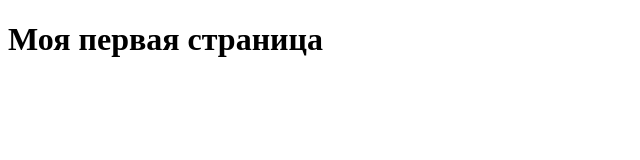
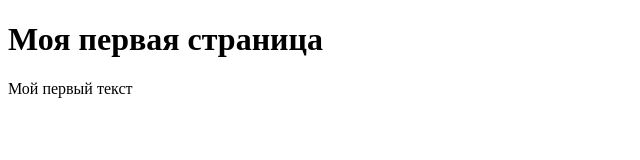
Before and after one commit to WebHeroSchool/first-page, a plain HTML site: page index.html in a window 1280 px wide. Shown: the whole page, without its empty margins (0-640 px from the left). Drawn offline with Linux system fonts and the light colour scheme.

Commit message:
Добавил не много текста

```diff
--- a/index.html
+++ b/index.html
@@ -9,6 +9,7 @@
 <body>
   <header class="header">
     <h1 class="header__title">Моя первая страница</h1>
+    <p class="header__text">Мой первый текст</p>
   </header>
 </body>
 </html>
```
